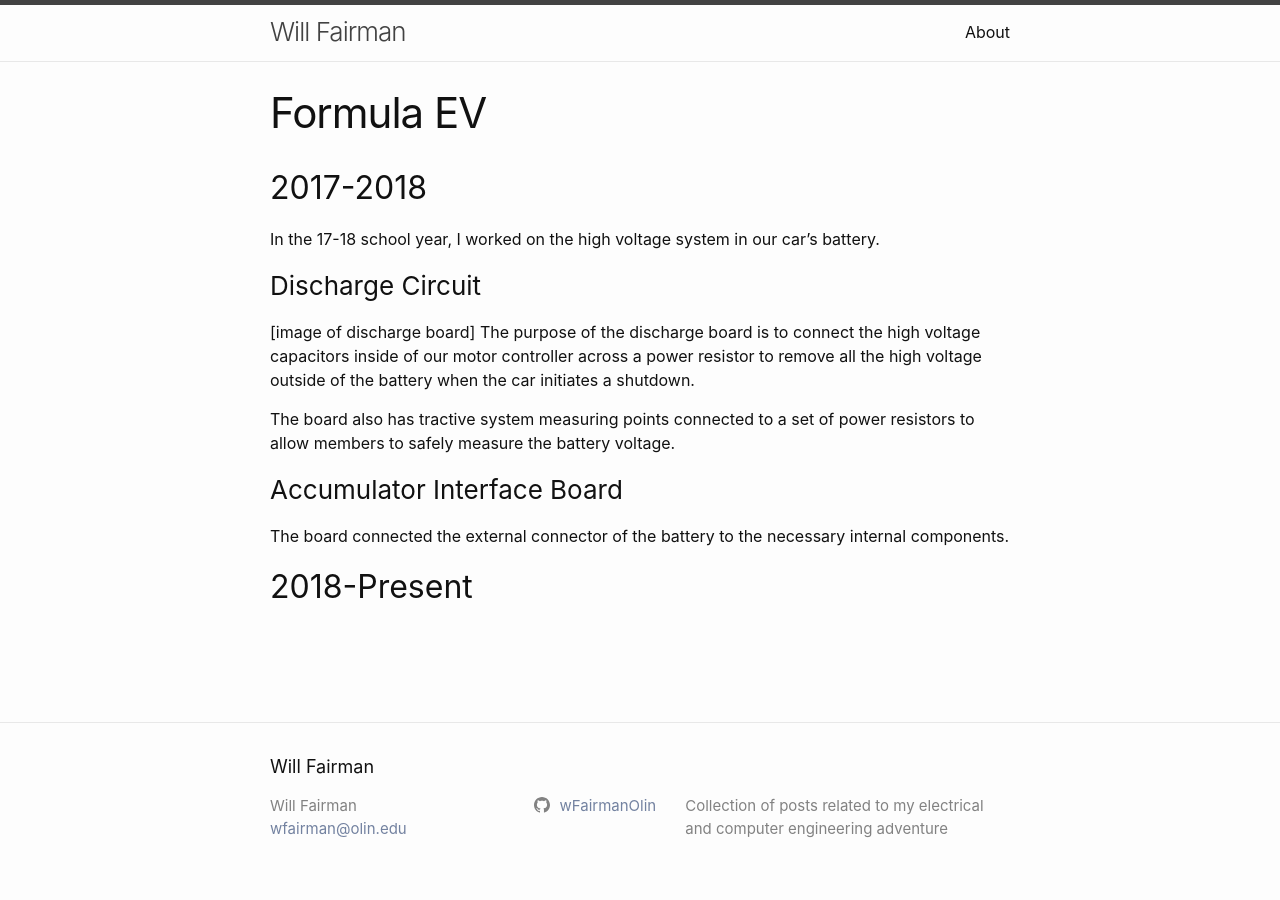
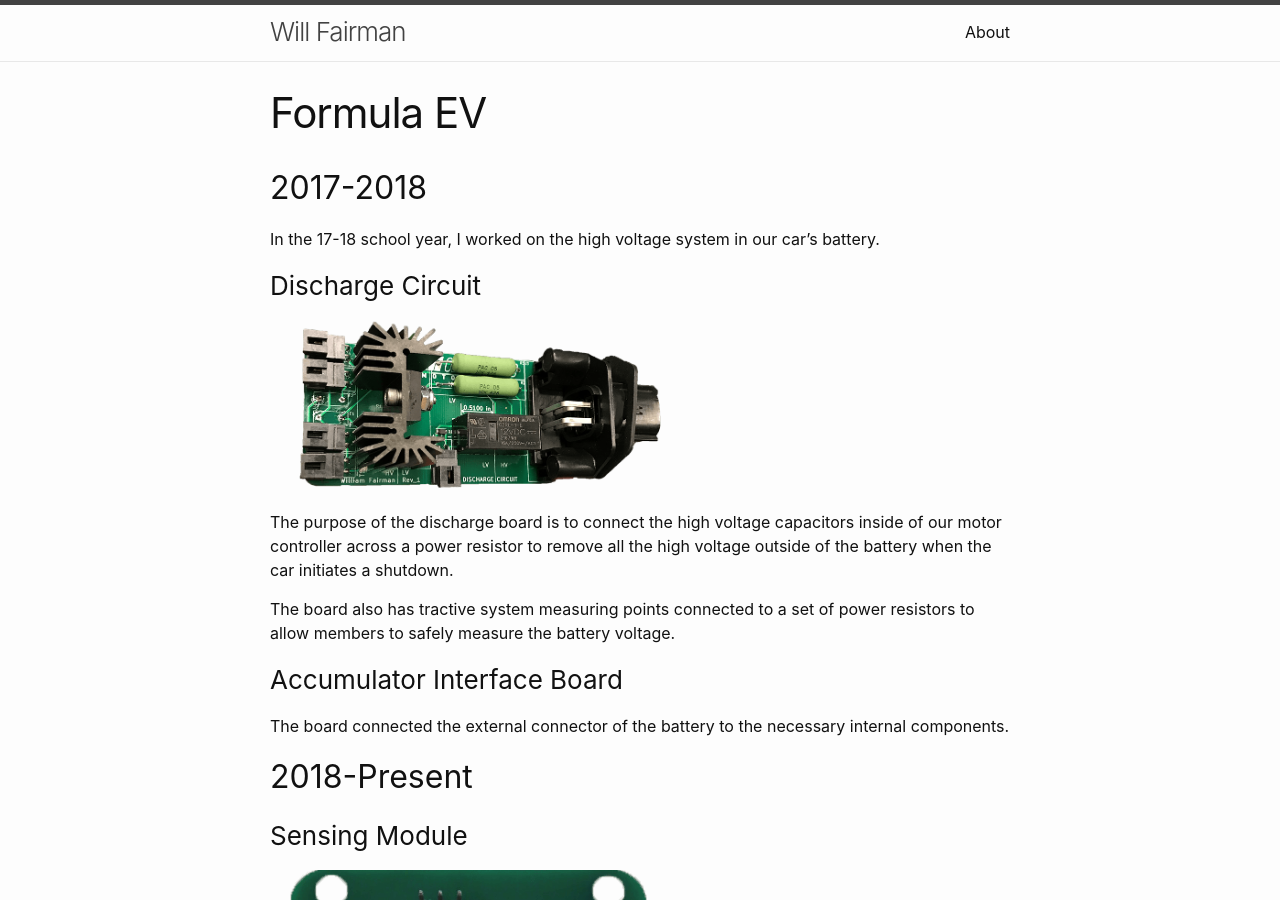
Before and after one commit to wFairmanOlin/wFairmanOlin.github.io, a Jekyll site: the page built from _posts/2018-12-19-Formula.md, in a window 1280 px wide and 900 px high. Built offline with Jekyll 4.4.1, drawn with Linux system fonts in a browser that asks for light colours.

Commit message:
added new pictures

```diff
--- a/_posts/2018-12-19-Formula.md
+++ b/_posts/2018-12-19-Formula.md
@@ -7,7 +7,8 @@ image: /assets/img/Hero_low.png
 In the 17-18 school year, I worked on the high voltage system in our car's battery.
 
 ### Discharge Circuit
-[image of discharge board]
+<img src="/assets/img/discharge_board.png" style="width:400px;">
+
 The purpose of the discharge board is to connect the high voltage capacitors inside of our motor controller across a power resistor to remove all the high voltage outside of the battery when the car initiates a shutdown.
 
 The board also has tractive system measuring points connected to a set of power resistors to allow members to safely measure the battery voltage.
@@ -17,3 +18,6 @@ The board also has tractive system measuring points connected to a set of power
 The board connected the external connector of the battery to the necessary internal components.
 
 ## 2018-Present
+
+### Sensing Module
+<img src="/assets/img/accelerometer.png" style="width:400px;">
```
Also changed, not shown: assets/img/accelerometer.png (added), assets/img/discharge_board.png (added), assets/img/flight_computer_v1.png (added).
